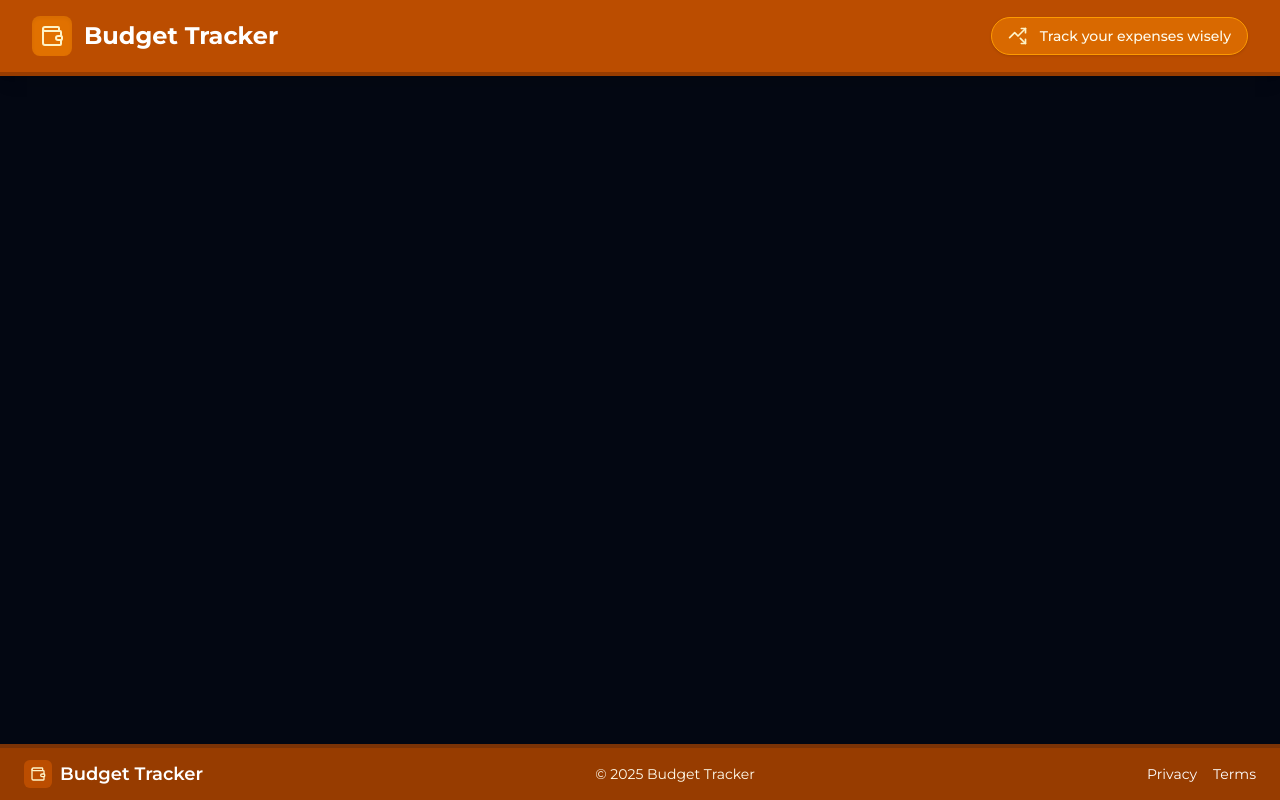
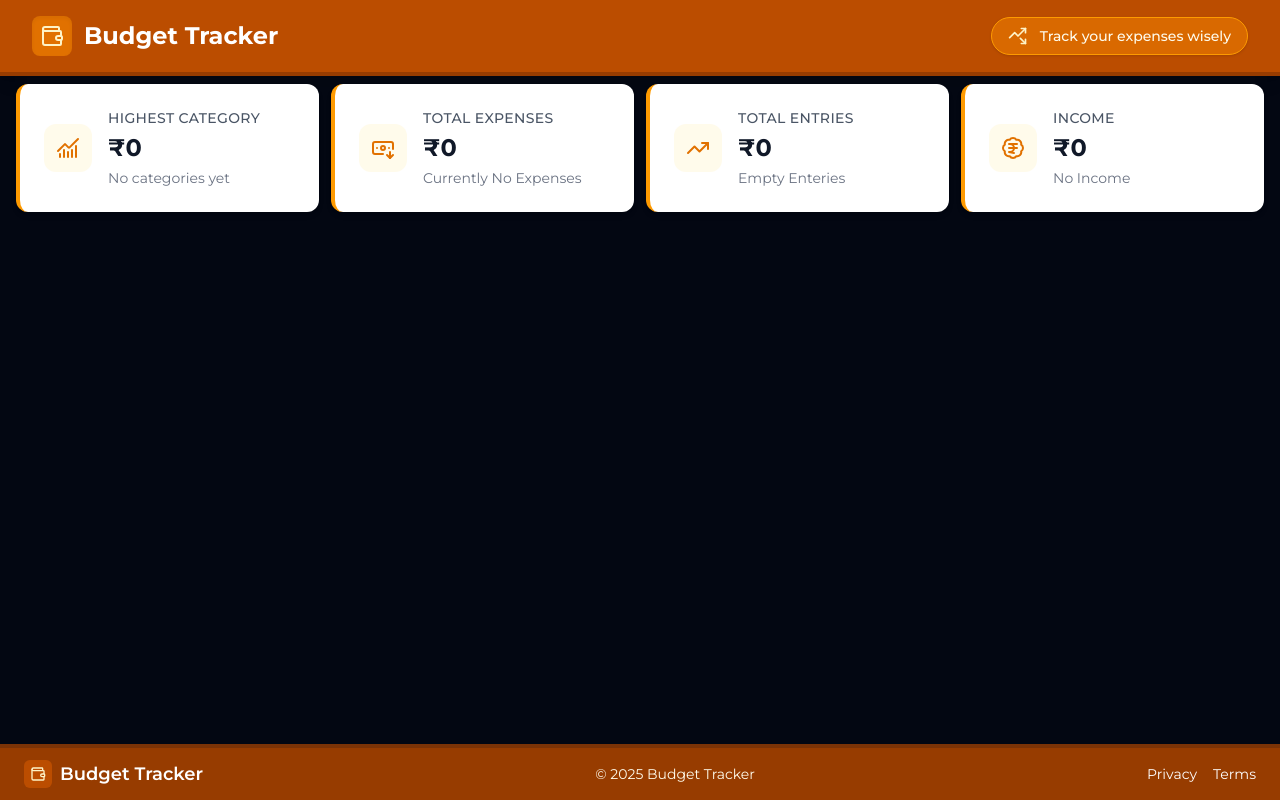
Before and after one commit to Mkcodes-in/Expense-tracker-app, a React (Vite) app: page / in a window 1280 px wide. Built offline with nearby package versions, Linux system fonts and the light colour scheme.

Commit message:
dashboard body header making

```diff
--- a/src/components/DashboardMain.tsx
+++ b/src/components/DashboardMain.tsx
@@ -1,9 +1,70 @@
-import React from 'react'
+import { BadgeIndianRupee, BanknoteArrowDown, ChartNoAxesCombined, TrendingUp } from 'lucide-react'
 
 export default function DashboardMain() {
   return (
-    <div>
-      {}
+    <div className='max-w-7xl mx-auto px-4 py-2'>
+      <div className='flex items-center justify-between gap-3'>
+        {/* Category */}
+        <div className='bg-white rounded-xl shadow-md p-6 border-l-4 border-amber-500 w-full'>
+          <div className='flex items-start justify-between'>
+            <div className='flex items-center gap-4 flex-1'>
+              <div className='p-3 bg-amber-50 rounded-xl'>
+                <ChartNoAxesCombined className='w-6 h-6 text-amber-600' />
+              </div>
+              <div className='flex-1'>
+                <h1 className='text-sm font-medium text-gray-600 uppercase tracking-wide'>Highest Category</h1>
+                <h2 className='text-2xl font-bold text-gray-900 mt-1'>₹<span>0</span></h2>
+                <p className='text-sm text-gray-500 mt-1'>No categories yet</p>
+              </div>
+            </div>
+          </div>
+        </div>
+        {/* Expense */}
+        <div className='bg-white rounded-xl shadow-md p-6 border-l-4 border-amber-500 w-full'>
+          <div className='flex items-start justify-between'>
+            <div className='flex items-center gap-4 flex-1'>
+              <div className='p-3 bg-amber-50 rounded-xl'>
+                <BanknoteArrowDown className='w-6 h-6 text-amber-600' />
+              </div>
+              <div className='flex-1'>
+                <h1 className='text-sm font-medium text-gray-600 uppercase tracking-wide'>Total Expenses</h1>
+                <h2 className='text-2xl font-bold text-gray-900 mt-1'>₹<span>0</span></h2>
+                <p className='text-sm text-gray-500 mt-1'>Currently No Expenses</p>
+              </div>
+            </div>
+          </div>
+        </div>
+        {/* Total Entries */}
+        <div className='bg-white rounded-xl shadow-md p-6 border-l-4 border-amber-500 w-full'>
+          <div className='flex items-start justify-between'>
+            <div className='flex items-center gap-4 flex-1'>
+              <div className='p-3 bg-amber-50 rounded-xl'>
+                <TrendingUp className='w-6 h-6 text-amber-600' />
+              </div>
+              <div className='flex-1'>
+                <h1 className='text-sm font-medium text-gray-600 uppercase tracking-wide'>Total Entries</h1>
+                <h2 className='text-2xl font-bold text-gray-900 mt-1'>₹<span>0</span></h2>
+                <p className='text-sm text-gray-500 mt-1'>Empty Enteries</p>
+              </div>
+            </div>
+          </div>
+        </div>
+        {/* Income */}
+        <div className='bg-white rounded-xl shadow-md p-6 border-l-4 border-amber-500 w-full'>
+          <div className='flex items-start justify-between'>
+            <div className='flex items-center gap-4 flex-1'>
+              <div className='p-3 bg-amber-50 rounded-xl'>
+                <BadgeIndianRupee className='w-6 h-6 text-amber-600' />
+              </div>
+              <div className='flex-1'>
+                <h1 className='text-sm font-medium text-gray-600 uppercase tracking-wide'>Income</h1>
+                <h2 className='text-2xl font-bold text-gray-900 mt-1'>₹<span>0</span></h2>
+                <p className='text-sm text-gray-500 mt-1'>No Income</p>
+              </div>
+            </div>
+          </div>
+        </div>
+      </div>
     </div>
   )
 }
--- /dev/null
+++ b/src/components/Form.tsx
@@ -0,0 +1,9 @@
+import React from 'react'
+
+export default function Form() {
+  return (
+    <div>
+
+    </div>
+  )
+}
--- a/src/index.css
+++ b/src/index.css
@@ -10,4 +10,5 @@
 
 ::selection{
   color: orange;
+  background: #ef7a1b42;
 }
```
